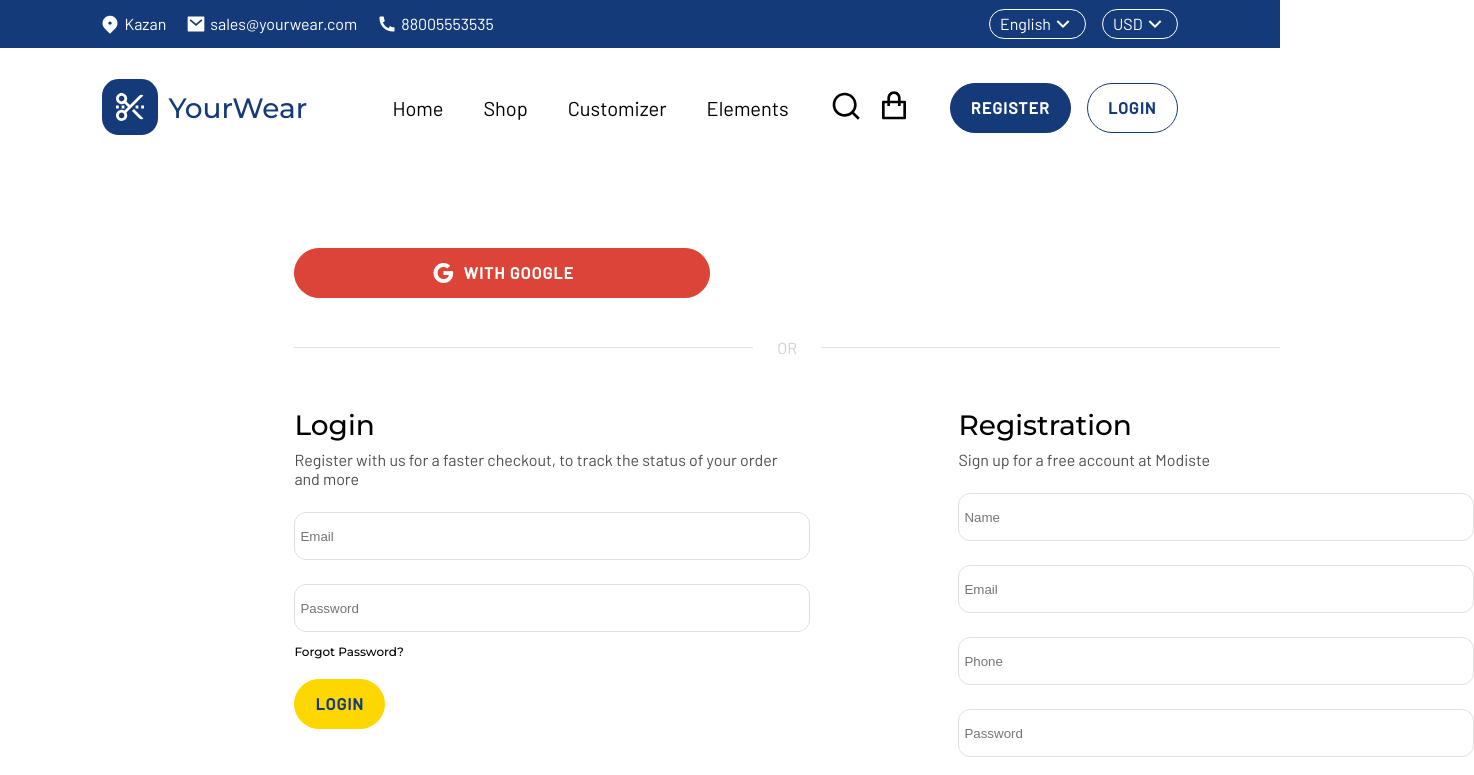
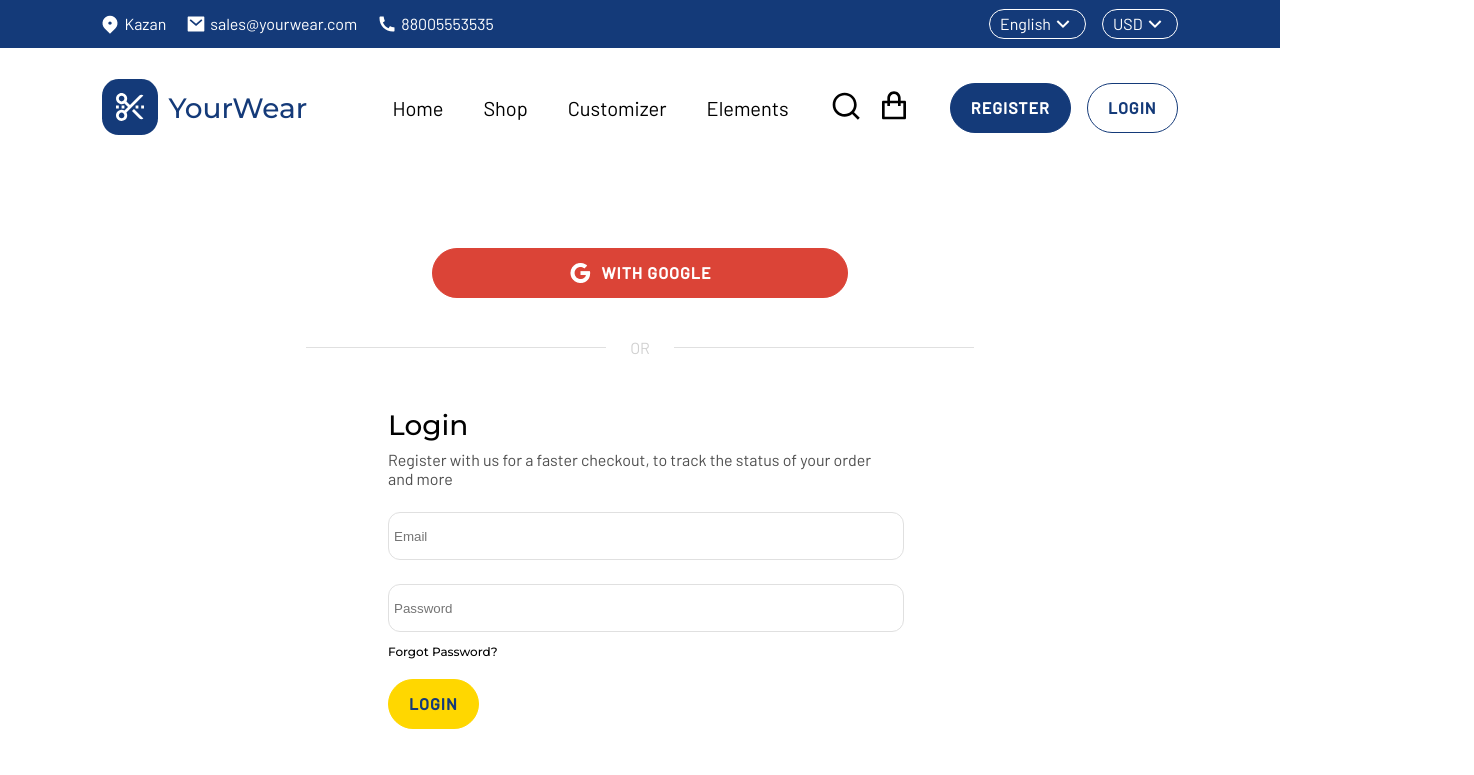
Before and after one commit to mrhiroman/YourWear-frontend, a React (Create React App) app: page /registration in a window 1280 px wide. Shown: the top 775 px of the page, 1474 px wide, since content can reach past the window. Built offline with nearby package versions, Linux system fonts and the light colour scheme; the HTML template or start-up script is replaced by a standard one.

Commit message:
some fixes

```diff
--- a/src/pages/RegistrationPage/RegistrationPage.module.sass
+++ b/src/pages/RegistrationPage/RegistrationPage.module.sass
@@ -9,13 +9,15 @@
 $light-black: rgb(51,51,51)
 
 .container
-    margin-left: 23vw
+    display: flex
+    flex-direction: column
+    align-items: center
 
     .auth_buttons
         margin-top: 80px
         display: flex
     //  justify-content: space-around | for other buttons
-        width: 1170px
+    //  width: 1170px
 
     .choicebar
         display: flex
@@ -27,6 +29,10 @@ $light-black: rgb(51,51,51)
             width: 550px
             height: 1px
             background: rgba(224, 224, 224, 1)
+            transition: all ease 0.6s
+
+            @media screen and (max-width: 1500px)
+                width: 300px
 
         span
             color: rgb(208, 208, 208)
@@ -34,7 +40,12 @@ $light-black: rgb(51,51,51)
 
     .blocks
         display: flex
+        justify-content: center
         gap: 80px
+
+        @media screen and (max-width: 1500px)
+            flex-direction: column
+            gap: 30px
 
         .login, .registration
             display: flex
@@ -93,3 +104,10 @@ $light-black: rgb(51,51,51)
             margin-top: 24px
             width: 1px
             background: rgba(224, 224, 224, 1)
+
+            @media screen and (max-width: 1500px)
+                display: none
+
+        .login
+            @media screen and (max-width: 1500px)
+                height: 300px
```
